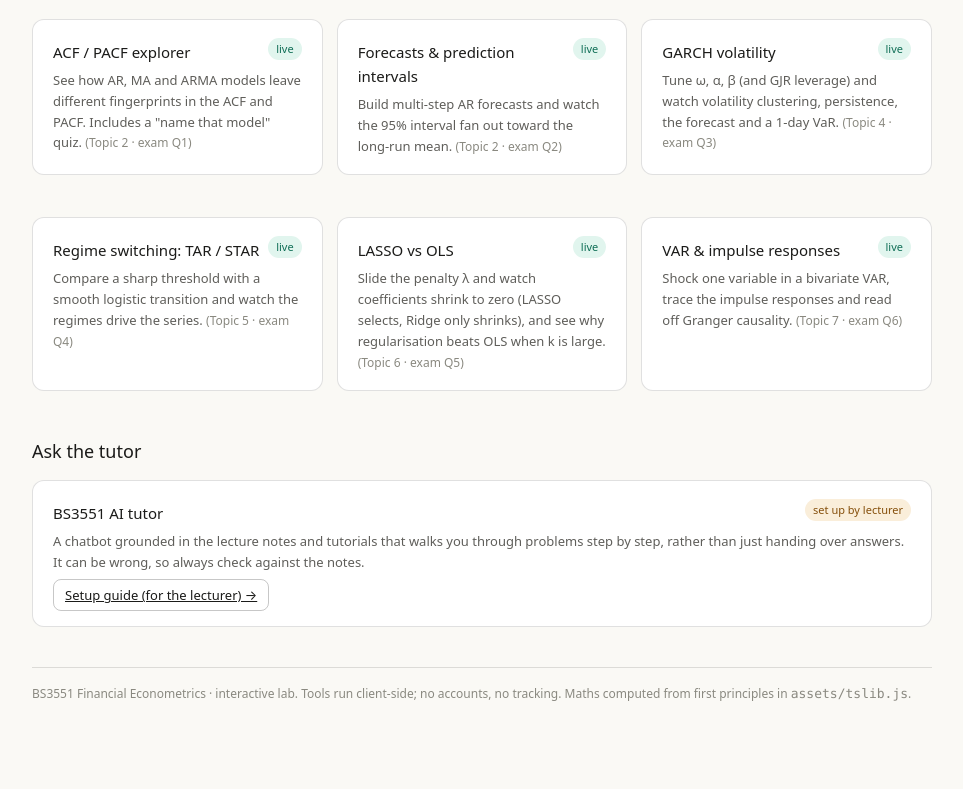
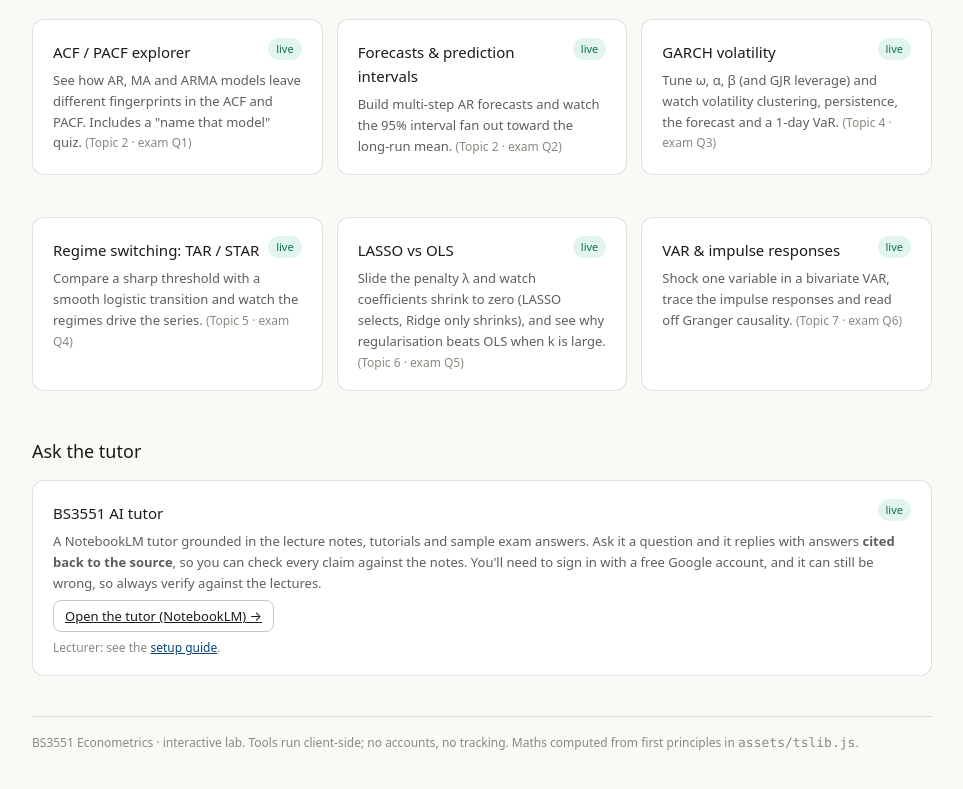
Before and after one commit to yongdengxu-hub/bs3551-lab, a plain HTML site: page index.html in a window 1280 px wide. Shown: the part 355-1144 px from the top of the page, without its empty margins (158-1121 px from the left). Drawn offline with Linux system fonts and the light colour scheme.

Commit message:
Rename lab to 'Econometrics'; add NotebookLM tutor link to the hub
1) Title/branding: 'Financial Econometrics' -> 'Econometrics' across the
   hub title, header, all six widget footers, README and setup guide.
2) Ask-the-tutor card now links students straight to the shared
   NotebookLM notebook (opens in a new tab), tagged live, with copy that
   matches what NotebookLM does (grounded + cited, needs a Google login).

Co-Authored-By: Claude Opus 4.8 <noreply@anthropic.com>

```diff
--- a/index.html
+++ b/index.html
@@ -3,7 +3,7 @@
 <head>
 <meta charset="utf-8" />
 <meta name="viewport" content="width=device-width, initial-scale=1" />
-<title>BS3551 interactive lab — Financial Econometrics</title>
+<title>BS3551 interactive lab — Econometrics</title>
 <link rel="stylesheet" href="assets/styles.css" />
 </head>
 <body>
@@ -11,7 +11,7 @@
   <div class="wrap">
     <div style="flex:1 1 auto;">
       <div class="code">Cardiff University · BS3551</div>
-      <h1>Financial Econometrics — interactive lab</h1>
+      <h1>Econometrics — interactive lab</h1>
       <p class="sub">Play with the models, quiz yourself, ask the tutor. Built to go with the lectures and tutorials.</p>
     </div>
   </div>
@@ -79,15 +79,17 @@
   <h2>Ask the tutor</h2>
   <div class="card">
     <div style="display:flex;justify-content:space-between;align-items:start;gap:8px;">
-      <h3 style="margin:.1rem 0;">BS3551 AI tutor</h3><span class="tag soon">set up by lecturer</span>
+      <h3 style="margin:.1rem 0;">BS3551 AI tutor</h3><span class="tag live">live</span>
     </div>
-    <p class="small muted" style="margin:.3rem 0 .6rem;">A chatbot grounded in the lecture notes and tutorials that walks you through problems step by step,
-    rather than just handing over answers. It can be wrong, so always check against the notes.</p>
-    <a class="btn" href="tutor/SETUP_GUIDE.md">Setup guide (for the lecturer) →</a>
+    <p class="small muted" style="margin:.3rem 0 .6rem;">A NotebookLM tutor grounded in the lecture notes, tutorials and sample exam answers. Ask it a question
+    and it replies with answers <b>cited back to the source</b>, so you can check every claim against the notes.
+    You'll need to sign in with a free Google account, and it can still be wrong, so always verify against the lectures.</p>
+    <a class="btn" href="https://notebooklm.google.com/notebook/00d2bcff-7a50-4e80-8b24-586724763f4b" target="_blank" rel="noopener">Open the tutor (NotebookLM) →</a>
+    <p class="tiny" style="margin:.6rem 0 0;">Lecturer: see the <a href="tutor/SETUP_GUIDE.md">setup guide</a>.</p>
   </div>
 
   <footer class="site">
-    BS3551 Financial Econometrics · interactive lab. Tools run client-side; no accounts, no tracking.
+    BS3551 Econometrics · interactive lab. Tools run client-side; no accounts, no tracking.
     Maths computed from first principles in <span class="mono">assets/tslib.js</span>.
   </footer>
 </main>
```
Also changed, not shown: widgets/acf-pacf-explorer.html (+1 -1 lines), widgets/forecast-intervals.html (+1 -1 lines), widgets/garch-volatility.html (+1 -1 lines), widgets/lasso-vs-ols.html (+1 -1 lines), widgets/regime-switching.html (+1 -1 lines), widgets/var-irf.html (+1 -1 lines), 2 other files.
